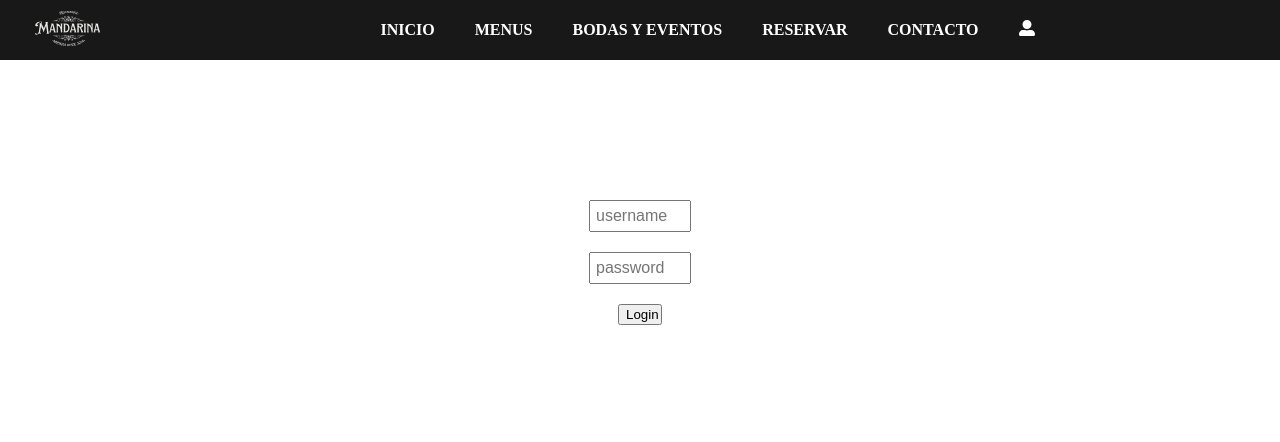
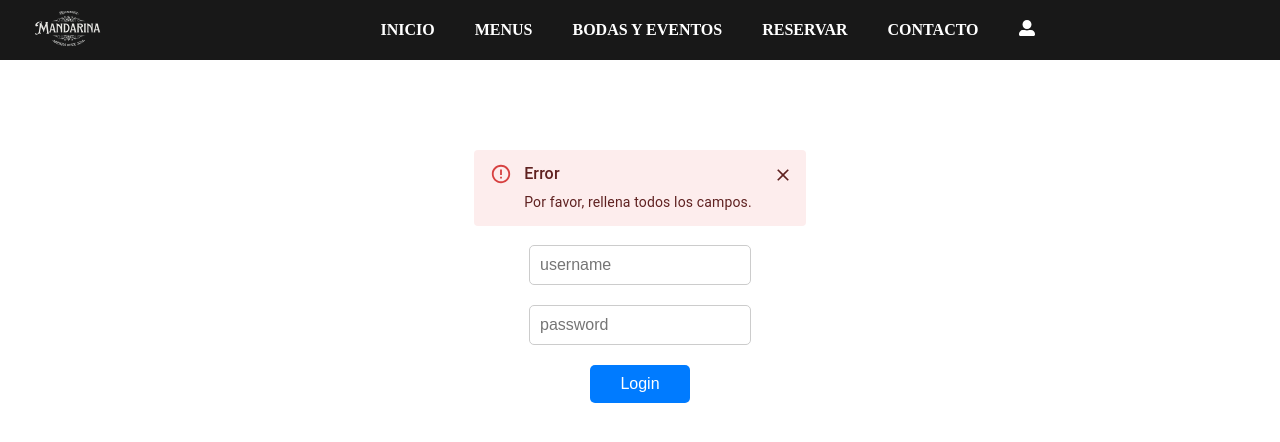
Before and after one commit to itrevixx/WebRestaurante, a React (Vite) app: page /login in a window 1280 px wide. Both pictures are taken after a click on the button "Login". Shown: the top 442 px of the page. Built offline with nearby package versions, Linux system fonts and the light colour scheme; no server answers.

Commit message:
Login mejorado, corregido el comp calendar y el fondo de reserves

```diff
--- a/src/components/CalendarComp/CalendarComp.css
+++ b/src/components/CalendarComp/CalendarComp.css
@@ -7,3 +7,10 @@
 .react-calendar__month-view__days__day--weekend.react-calendar__tile--active {
     color: white;
 }
+
+
+.calendar-container {
+    padding-top: 10px;
+    min-height: 340px;
+    overflow: hidden;
+}
--- a/src/components/CalendarComp/CalendarComp.jsx
+++ b/src/components/CalendarComp/CalendarComp.jsx
@@ -1,4 +1,6 @@
-import React, { forwardRef } from "react";
+/* eslint-disable react/prop-types */
+/* eslint-disable react/display-name */
+import { forwardRef } from "react";
 import Calendar from "react-calendar";
 import "react-calendar/dist/Calendar.css";
 import "./CalendarComp.css";
@@ -29,7 +31,7 @@ const CalendarComp = forwardRef(({ date, setDate, required }, ref) => {
   };
 
   return (
-    <div>
+    <div className="calendar-container">
       <Calendar
         ref={ref}
         onChange={handleDateChange}
--- a/src/pages/Login/Login.css
+++ b/src/pages/Login/Login.css
@@ -1,10 +1,9 @@
 body {
     overflow-y: scroll;
-    /* Fuerza la barra de desplazamiento vertical */
 }
 
-.login{
-    padding: 200px;
+.login {
+    padding: 150px;
     display: flex;
     margin: auto;
     align-items: center;
@@ -12,12 +11,32 @@ body {
     gap: 20px;
 }
 
-.login input{
-    width: 10%;
-    padding: 5px;
-    font-size: 1rem;
+.login form {
+    display: flex;
+    flex-direction: column;
+    align-items: center;
+    gap: 20px;
 }
 
-.login button {
-    width: 5%;
+.login form input {
+    width: 200px;
+    padding: 10px;
+    font-size: 1rem;
+    border: 1px solid #ccc;
+    border-radius: 5px;
 }
+
+.login form button {
+    width: 100px;
+    padding: 10px;
+    font-size: 1rem;
+    cursor: pointer;
+    border: none;
+    background-color: #007BFF;
+    color: white;
+    border-radius: 5px;
+}
+
+.login form button:hover {
+    background-color: #0056b3;
+}
--- a/src/pages/Login/Login.jsx
+++ b/src/pages/Login/Login.jsx
@@ -1,38 +1,70 @@
 import { useNavigate } from "react-router-dom";
+import { useState } from "react";
+import { Alert, AlertTitle } from "@mui/material";
 import "./Login.css";
-import { useState } from "react";
 import { login } from "../../app/services/api/login";
 
 const Login = () => {
   const navigate = useNavigate();
   const [username, setUsername] = useState("");
   const [password, setPassword] = useState("");
+  const [error, setError] = useState(null);
 
   const handleClick = async () => {
+    if (!username || !password) {
+      setError("Por favor, rellena todos los campos.");
+      return;
+    }
+
     try {
       await login({ username, password });
       console.log("Sesión iniciada " + username);
-      localStorage.setItem("username", username); // Guardar username en localStorage
-      navigate("/"); // Redirigir al inicio
+      localStorage.setItem("username", username);
+      navigate("/");
     } catch (error) {
-      console.log(error);
-      console.log("Error al iniciar sesión");
+      console.error(error);
+      setError("Credenciales incorrectas. Por favor, inténtalo de nuevo.");
+    }
+  };
+
+  const handleKeyDown = (e) => {
+    if (e.key === "Enter") {
+      e.preventDefault();
+      handleClick();
     }
   };
 
   return (
     <div className="login">
+      <div style={{ height: "75px" }}>
+        {error && (
+          <Alert severity="error" onClose={() => setError(null)}>
+            <AlertTitle>Error</AlertTitle>
+            {error}
+          </Alert>
+        )}
+      </div>
+      <form onKeyDown={handleKeyDown}>
         <input
           type="text"
           placeholder="username"
-        onChange={(e) => setUsername(e.target.value)}
+          value={username}
+          onChange={(e) => {
+            setUsername(e.target.value);
+          }}
         />
         <input
           type="password"
           placeholder="password"
-        onChange={(e) => setPassword(e.target.value)}
+          value={password}
+          onChange={(e) => {
+            setPassword(e.target.value);
+          }}
         />
-      <button onClick={handleClick}>Login</button>
+        <button type="button" onClick={handleClick}>
+          Login
+        </button>
+      </form>
     </div>
   );
 };
--- a/src/pages/Reserves/Reserves.css
+++ b/src/pages/Reserves/Reserves.css
@@ -19,6 +19,7 @@ body {
     background-size: cover;
     padding-top: 100px;
     padding-bottom: 20px;
+    background-attachment: fixed;
     /* Añade espacio solo en la parte superior */
     font-family: Arial, sans-serif;
 }
--- a/src/pages/Reserves/Reserves.jsx
+++ b/src/pages/Reserves/Reserves.jsx
@@ -45,7 +45,7 @@ const Reserves = () => {
   useEffect(() => {
     const filterTimes = () => {
       const now = new Date();
-      const selectedDate = formData.date; // Usa formData.date
+      const selectedDate = formData.date;
       if (isToday(selectedDate)) {
         const validTimes = times.filter((time) => {
           const [hour, minute] = time.split(":").map(Number);
@@ -148,13 +148,13 @@ const Reserves = () => {
     } catch (error) {
       const errorMessage = error.message.includes("Network Error")
         ? "Hubo un error de red. Intenta nuevamente."
-        : "Hubo un error al procesar la reserva. Intenta nuevamente.";
+        : "El límite de reservas ha sido alcanzado para esa hora, prueba con otra.";
 
       setPopupMessage(errorMessage);
       setPopupType("error");
       setShowPopup(true);
     } finally {
-      setLoading(false); // Se asegura de que el loader siempre se oculte
+      setLoading(false);
     }
   };
 
```
Lines whose indentation alone changed are shown as unchanged.
